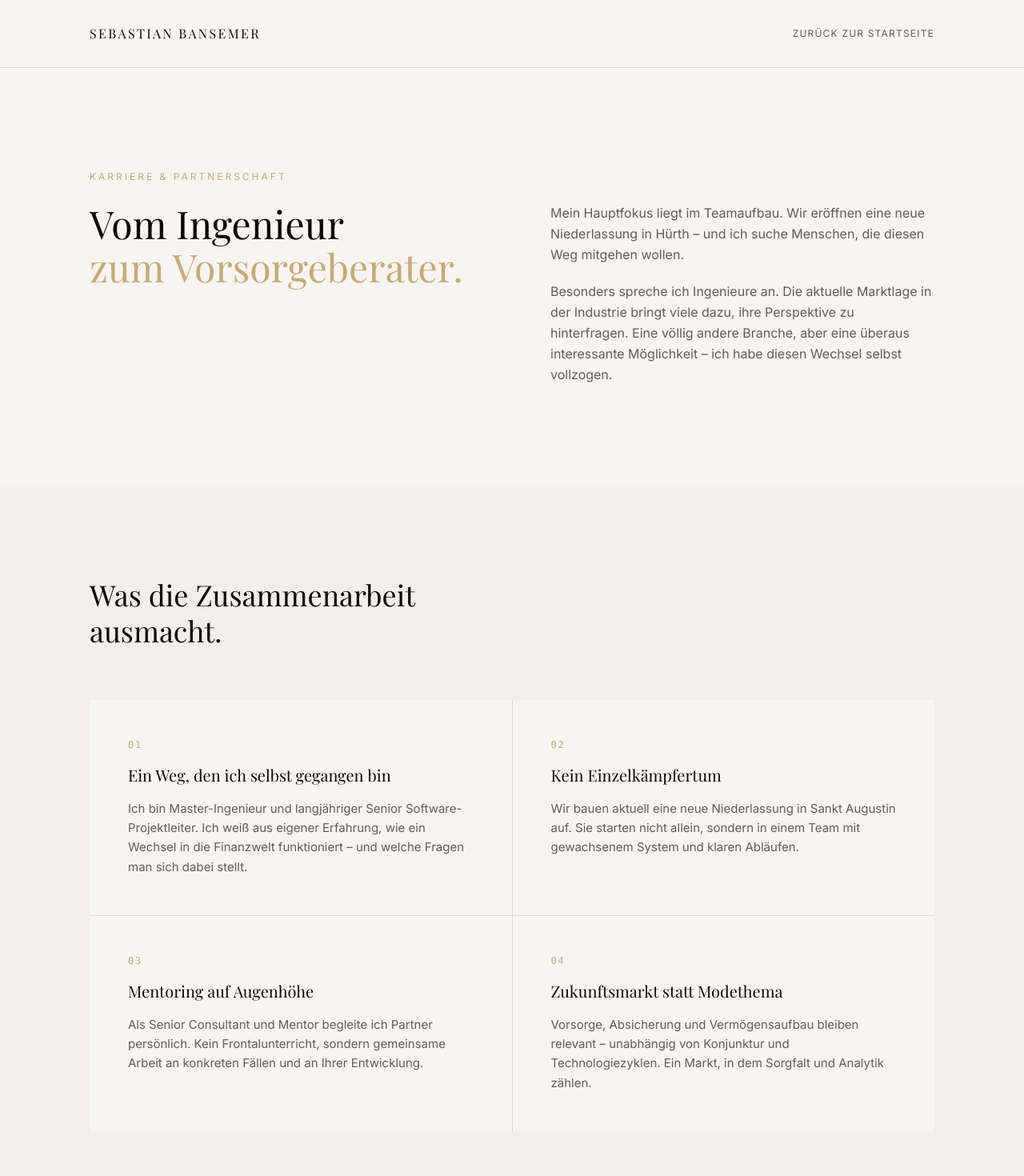
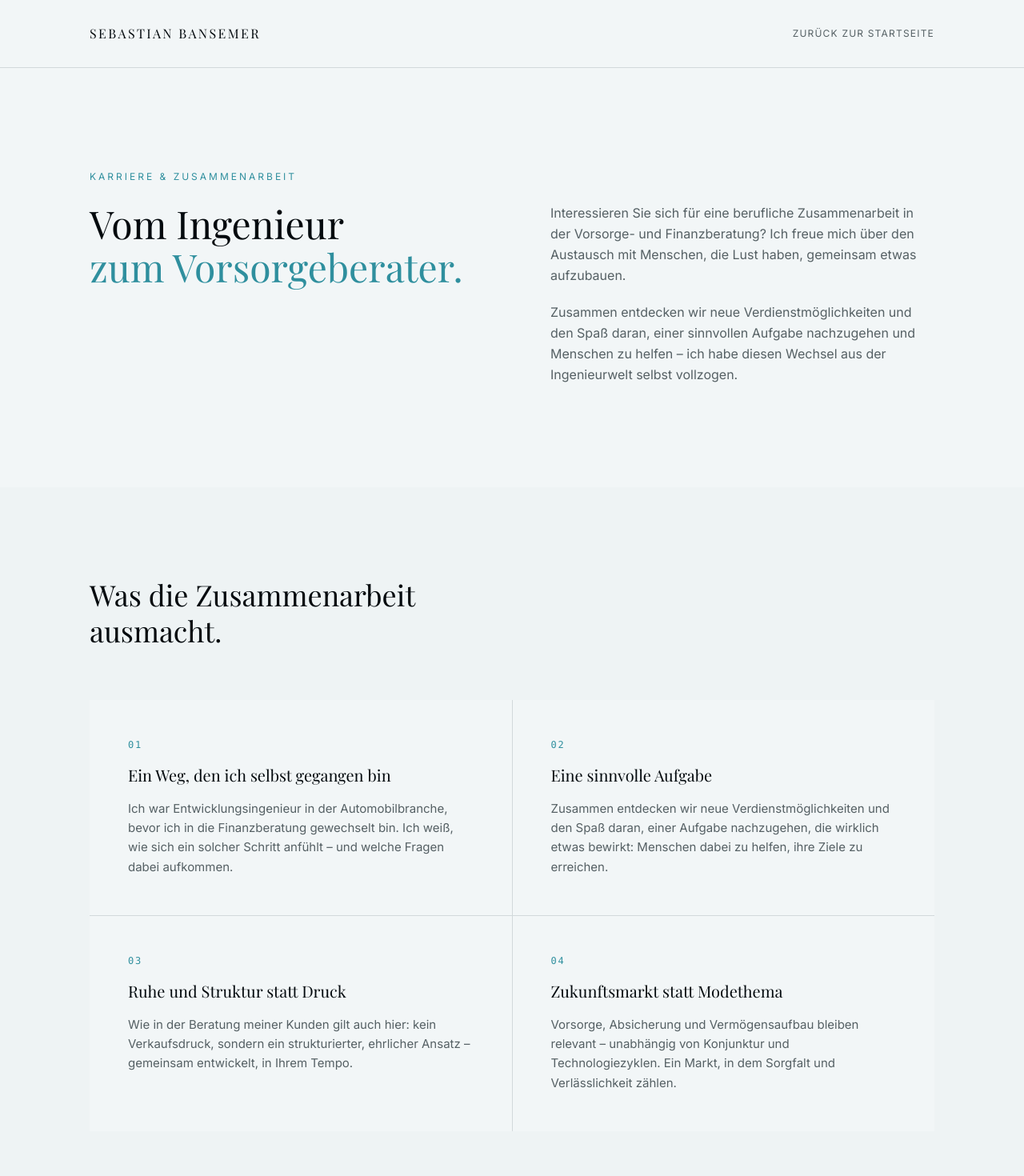
Before and after one commit to rustleralexander-tech/website-bansemer, a Next.js app: page /karriere in a window 1280 px wide. Shown: the top 1470 px of the page at 80% size. Built offline with nearby package versions, Linux system fonts and the light colour scheme; a web font is replaced by a local one.

Commit message:
feat: update color palette and career page content to reflect new brand colors and messaging
Co-authored-by: rustleralexander-tech <242053425+rustleralexander-tech@users.noreply.github.com>

```diff
--- a/app/globals.css
+++ b/app/globals.css
@@ -62,53 +62,53 @@
 :root {
   color-scheme: light;
 
-  /* Core palette — warm off-white + deep ink + gold accent */
-  --background: oklch(0.97 0.005 80);          /* warm off-white */
-  --foreground: oklch(0.14 0.01 60);            /* deep ink */
+  /* Core palette — cool off-white + deep ink + petrol/turquoise accent */
+  --background: oklch(0.97 0.004 220);          /* cool off-white */
+  --foreground: oklch(0.14 0.015 230);          /* deep ink-blue */
   --card: oklch(1 0 0);
-  --card-foreground: oklch(0.14 0.01 60);
+  --card-foreground: oklch(0.14 0.015 230);
   --popover: oklch(1 0 0);
-  --popover-foreground: oklch(0.14 0.01 60);
-  --primary: oklch(0.14 0.01 60);
-  --primary-foreground: oklch(0.97 0.005 80);
-  --secondary: oklch(0.93 0.008 80);
-  --secondary-foreground: oklch(0.14 0.01 60);
-  --muted: oklch(0.93 0.008 80);
-  --muted-foreground: oklch(0.48 0.01 60);
-  --accent: #c9a96e;                            /* gold */
-  --accent-foreground: oklch(0.14 0.01 60);
+  --popover-foreground: oklch(0.14 0.015 230);
+  --primary: oklch(0.14 0.015 230);
+  --primary-foreground: oklch(0.97 0.004 220);
+  --secondary: oklch(0.93 0.008 220);
+  --secondary-foreground: oklch(0.14 0.015 230);
+  --muted: oklch(0.93 0.008 220);
+  --muted-foreground: oklch(0.48 0.015 225);
+  --accent: #2f8f9e;                            /* petrol / turquoise */
+  --accent-foreground: oklch(0.97 0.004 220);
   --destructive: oklch(0.577 0.245 27.325);
-  --border: oklch(0.88 0.01 80);
-  --input: oklch(0.88 0.01 80);
-  --ring: #c9a96e;
+  --border: oklch(0.88 0.008 220);
+  --input: oklch(0.88 0.008 220);
+  --ring: #2f8f9e;
   --radius: 0.25rem;
 
-  /* Brand custom tokens — #c9a96e gold on a warm ink/cream scale */
-  --gold: #c9a96e;
-  --gold-light: #ddc79b;
-  --ink: oklch(0.14 0.01 60);
-  --ink-muted: oklch(0.48 0.01 60);
+  /* Brand custom tokens — #2f8f9e petrol/turquoise on a cool ink/cream scale */
+  --gold: #2f8f9e;
+  --gold-light: #6fbcc7;
+  --ink: oklch(0.14 0.015 230);
+  --ink-muted: oklch(0.48 0.015 225);
   /* Dunkle Sektionsflächen (Kontakt, Intro) und Footer */
-  --ink-deep: #0e0c0a;
-  --ink-deepest: #0a0907;
-  --surface: oklch(0.97 0.005 80);
+  --ink-deep: #0a1418;
+  --ink-deepest: #060f12;
+  --surface: oklch(0.97 0.004 220);
   --surface-raised: oklch(1 0 0);
   /* Abgesetzte, hellere Sektionsfläche (Leistungen, Karriere) */
-  --cream: #f3efe8;
+  --cream: #eef3f4;
 
-  --chart-1: #c9a96e;
-  --chart-2: oklch(0.48 0.01 60);
-  --chart-3: oklch(0.35 0.01 60);
-  --chart-4: oklch(0.24 0.01 60);
-  --chart-5: oklch(0.14 0.01 60);
-  --sidebar: oklch(0.97 0.005 80);
-  --sidebar-foreground: oklch(0.14 0.01 60);
-  --sidebar-primary: oklch(0.14 0.01 60);
-  --sidebar-primary-foreground: oklch(0.97 0.005 80);
-  --sidebar-accent: oklch(0.93 0.008 80);
-  --sidebar-accent-foreground: oklch(0.14 0.01 60);
-  --sidebar-border: oklch(0.88 0.01 80);
-  --sidebar-ring: #c9a96e;
+  --chart-1: #2f8f9e;
+  --chart-2: oklch(0.48 0.015 225);
+  --chart-3: oklch(0.35 0.015 225);
+  --chart-4: oklch(0.24 0.015 225);
+  --chart-5: oklch(0.14 0.015 230);
+  --sidebar: oklch(0.97 0.004 220);
+  --sidebar-foreground: oklch(0.14 0.015 230);
+  --sidebar-primary: oklch(0.14 0.015 230);
+  --sidebar-primary-foreground: oklch(0.97 0.004 220);
+  --sidebar-accent: oklch(0.93 0.008 220);
+  --sidebar-accent-foreground: oklch(0.14 0.015 230);
+  --sidebar-border: oklch(0.88 0.008 220);
+  --sidebar-ring: #2f8f9e;
 }
 
 @layer base {
--- a/app/karriere/page.tsx
+++ b/app/karriere/page.tsx
@@ -4,8 +4,8 @@ import { Footer } from '@/components/footer'
 import { siteConfig, absoluteUrl } from '@/config/site'
 
 export const metadata: Metadata = {
-  title: 'Karriere & Partnerschaft',
-  description: `${siteConfig.person.fullName} baut eine neue Niederlassung in ${siteConfig.address.city} auf und bietet Quereinsteigern – besonders Ingenieuren – eine Perspektive in der Vorsorgeberatung.`,
+  title: 'Karriere & Zusammenarbeit',
+  description: `${siteConfig.person.fullName} spricht Menschen an, die sich für eine berufliche Zusammenarbeit in der Vorsorge- und Finanzberatung interessieren – in ${siteConfig.region.short} und Umgebung.`,
   alternates: { canonical: absoluteUrl('/karriere') },
 }
 
@@ -14,52 +14,51 @@ const reasons = [
     number: '01',
     title: 'Ein Weg, den ich selbst gegangen bin',
     description:
-      'Ich bin Master-Ingenieur und langjähriger Senior Software-Projektleiter. Ich weiß aus eigener Erfahrung, wie ein Wechsel in die Finanzwelt funktioniert – und welche Fragen man sich dabei stellt.',
+      'Ich war Entwicklungsingenieur in der Automobilbranche, bevor ich in die Finanzberatung gewechselt bin. Ich weiß, wie sich ein solcher Schritt anfühlt – und welche Fragen dabei aufkommen.',
   },
   {
     number: '02',
-    title: 'Kein Einzelkämpfertum',
+    title: 'Eine sinnvolle Aufgabe',
     description:
-      'Wir bauen aktuell eine neue Niederlassung in Sankt Augustin auf. Sie starten nicht allein, sondern in einem Team mit gewachsenem System und klaren Abläufen.',
+      'Zusammen entdecken wir neue Verdienstmöglichkeiten und den Spaß daran, einer Aufgabe nachzugehen, die wirklich etwas bewirkt: Menschen dabei zu helfen, ihre Ziele zu erreichen.',
   },
   {
     number: '03',
-    title: 'Mentoring auf Augenhöhe',
+    title: 'Ruhe und Struktur statt Druck',
     description:
-      'Als Senior Consultant und Mentor begleite ich Partner persönlich. Kein Frontalunterricht, sondern gemeinsame Arbeit an konkreten Fällen und an Ihrer Entwicklung.',
+      'Wie in der Beratung meiner Kunden gilt auch hier: kein Verkaufsdruck, sondern ein strukturierter, ehrlicher Ansatz – gemeinsam entwickelt, in Ihrem Tempo.',
   },
   {
     number: '04',
     title: 'Zukunftsmarkt statt Modethema',
     description:
-      'Vorsorge, Absicherung und Vermögensaufbau bleiben relevant – unabhängig von Konjunktur und Technologiezyklen. Ein Markt, in dem Sorgfalt und Analytik zählen.',
+      'Vorsorge, Absicherung und Vermögensaufbau bleiben relevant – unabhängig von Konjunktur und Technologiezyklen. Ein Markt, in dem Sorgfalt und Verlässlichkeit zählen.',
   },
 ]
 
 const profiles = [
   {
-    title: 'Ingenieure und technische Berufe',
+    title: 'Menschen mit analytischer Denkweise',
     description:
-      'Sie denken in Systemen, arbeiten strukturiert und rechnen nach, statt zu schätzen. Genau diese Denkweise ist in der Beratung selten – und ein echter Vorteil.',
+      'Sie arbeiten gerne strukturiert und denken in klaren Schritten statt in Bauchgefühl. Diese Denkweise ist in der Beratung selten – und ein echter Vorteil.',
   },
   {
     title: 'Quereinsteiger mit Ambition',
     description:
-      'Sie kommen aus einer völlig anderen Branche, wollen etwas Eigenes aufbauen und sind bereit, sich fachlich einzuarbeiten. Vorerfahrung in der Finanzwelt ist keine Voraussetzung.',
+      'Sie kommen aus einer anderen Branche, möchten etwas Eigenes aufbauen und sind bereit, sich fachlich einzuarbeiten. Vorerfahrung in der Finanzwelt ist keine Voraussetzung.',
   },
   {
     title: 'Menschen, die ein zweites Standbein suchen',
     description:
-      'Der Einstieg ist auch begleitend zum bestehenden Beruf möglich – so wie bei mir. Tempo und Umfang bestimmen Sie.',
+      'Der Einstieg ist auch begleitend zum bestehenden Beruf möglich. Tempo und Umfang bestimmen Sie selbst.',
   },
 ]
 
 const expectations = [
-  'Strukturierte Einarbeitung in Produkte, Beratungsprozess und Regulatorik',
-  'Persönliches Mentoring statt anonymer Onboarding-Strecke',
+  'Ein offenes, ehrliches Gespräch über Ihre Möglichkeiten',
+  'Persönliche Begleitung statt anonymer Onboarding-Strecke',
   'Flexible Zeiteinteilung und leistungsorientierte Vergütung',
-  'Ein Team, das Erfolg als Teamsache versteht – nicht als Wettkampf',
-  'Perspektive auf Verantwortung beim Aufbau der Niederlassung Sankt Augustin',
+  'Der Blick auf eine sinnvolle Aufgabe – nicht nur auf ein Produkt',
 ]
 
 export default function KarrierePage() {
@@ -94,7 +93,7 @@ export default function KarrierePage() {
             className="mb-6 text-xs uppercase text-gold"
             style={{ letterSpacing: '0.25em' }}
           >
-            Karriere &amp; Partnerschaft
+            Karriere &amp; Zusammenarbeit
           </p>
           <div className="grid gap-10 lg:grid-cols-2 lg:gap-24">
             <h1
@@ -107,15 +106,14 @@ export default function KarrierePage() {
             </h1>
             <div className="flex flex-col gap-5 text-base leading-relaxed text-ink-muted">
               <p>
-                Mein Hauptfokus liegt im Teamaufbau. Wir eröffnen eine neue Niederlassung in{' '}
-                {siteConfig.address.city} – und ich suche Menschen, die diesen Weg mitgehen
-                wollen.
+                Interessieren Sie sich für eine berufliche Zusammenarbeit in der Vorsorge-
+                und Finanzberatung? Ich freue mich über den Austausch mit Menschen, die
+                Lust haben, gemeinsam etwas aufzubauen.
               </p>
               <p>
-                Besonders spreche ich Ingenieure an. Die aktuelle Marktlage in der Industrie
-                bringt viele dazu, ihre Perspektive zu hinterfragen. Eine völlig andere
-                Branche, aber eine überaus interessante Möglichkeit – ich habe diesen Wechsel
-                selbst vollzogen.
+                Zusammen entdecken wir neue Verdienstmöglichkeiten und den Spaß daran,
+                einer sinnvollen Aufgabe nachzugehen und Menschen zu helfen – ich habe
+                diesen Wechsel aus der Ingenieurwelt selbst vollzogen.
               </p>
             </div>
           </div>
--- a/components/values-section.tsx
+++ b/components/values-section.tsx
@@ -6,19 +6,19 @@ import { useInView } from '@/hooks/use-in-view'
 
 const values = [
   {
-    word: 'Vertrauen',
+    word: 'Verlässlichkeit',
     statement:
-      'Meine Mandanten wissen, dass ich ihre Finanzen mit derselben Integrität behandle wie meine eigenen. Es gibt keine versteckten Kosten und keine Entscheidungen über Ihren Kopf hinweg.',
+      'Was besprochen wird, wird eingehalten. Absprachen, Rückmeldungen und Termine sind für mich verbindlich – keine leeren Versprechen, keine vertagten Anrufe.',
   },
   {
-    word: 'Verständnis',
+    word: 'Transparenz',
     statement:
-      'Ich begegne Ihnen auf Augenhöhe. Da ich selbst erst mit 33 Jahren intensiver investiert habe, kenne ich die Einstiegshürden und erkläre komplexe Themen einfach – ohne Fachchinesisch.',
+      'Sie erfahren, wie eine Empfehlung zustande kommt, was sie kostet und welche Alternativen es gibt. Keine versteckten Kosten, keine Entscheidungen über Ihren Kopf hinweg.',
   },
   {
-    word: 'Zuverlässigkeit',
+    word: 'Struktur',
     statement:
-      'Absprachen, Berechnungen und Rückmeldungen erfolgen pünktlich, präzise und absolut verbindlich. Eben echte Ingenieursqualität.',
+      'Als Entwicklungsingenieur habe ich gelernt, Dinge in klaren Schritten zu ordnen. Genau diesen Blick für Struktur und Details bringe ich in Ihre Vorsorge ein.',
   },
 ]
 
@@ -46,7 +46,7 @@ export function ValuesSection() {
             </h2>
           </div>
           <p className="max-w-xl text-pretty text-base leading-relaxed text-muted-foreground md:text-lg lg:pb-1 lg:text-xl" style={reveal(0.12)}>
-            Drei Prinzipien, die jede Empfehlung und jede Zusammenarbeit tragen.
+            Drei Prinzipien, die jede Beratung und jede Zusammenarbeit tragen.
           </p>
         </div>
 
```
Also changed, not shown: components/personal-section.tsx (+11 -11 lines).
